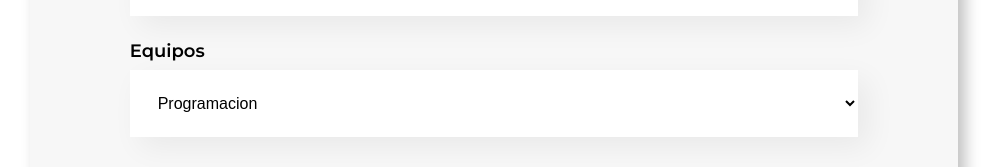
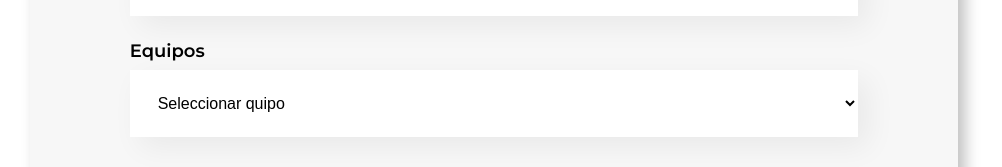
Before and after one commit to JulianRengifo/Org-react, a React (Create React App) app: page / in a window 1280 px wide. Shown: the part 1041-1208 px from the top of the page, without its empty margins (146-1148 px from the left). Built offline with nearby package versions, Linux system fonts and the light colour scheme.

Commit message:
Controlando los inputs y Seleccionando equipo
Se controlan los inputs atraves de props y funciones que se crean en el padre que es formulario.js para que desde alli se actualice los inputs

```diff
--- a/src/componentes/CampoTexto/index.js.js
+++ b/src/componentes/CampoTexto/index.js.js
@@ -1,12 +1,34 @@
-
+import { useState } from "react"
 import "./CampoTexto.css"
 
 const CampoTexto = (props) => {
-    console.log("Datos", props.titulo)
+    // ["como se hacede al valor del estado, y al lado derecho la funcion que se encarga de actualizar el estado"]
+    // const [valor, actualizarValor] = useState("")
+
     const placeholderModificado = `${props.placeholder}...` /* Pone los puntos en los placeholder */
+
+    const manejarCambio = (e) => {
+        /*e.target.value da el valor actual del elemento en el que ocurrió el evento.
+        Por ejemplo, si tienes un campo de entrada de texto y alguien
+        escribe "Hola" en él, e.target.value contendría "Hola" */
+
+        /*Actualiza el campo cuando ingresamos un nuevo valor
+        Tomando tomando el actualizarValor de formulario*/
+        props.actualizarValor(e.target.value)
+    }
+
     return <div className = "campo-texto">
         <label>{props.titulo}</label>
-        <input placeholder= {placeholderModificado} required={props.required}></input>
+        <input
+        placeholder= {placeholderModificado}
+        required={props.required}
+        /*Se le quitan la responsabilidad de como se va actualizar los valores de los input normal
+        que esta en index.js campoTexto, se recibe el valor atraves de props y se hace la vinculacion*/
+        value={props.valor} // Esta conectado con furmulario que es el componente papa
+        /* cuando el usuario cambie el valor del elemento al que se le ha asignado el manejador de eventos onChange,
+        la función manejarCambio se ejecutará automáticamente y tendrás acceso al nuevo valor del elemento a través de e.target.value.*/
+        onChange={manejarCambio}
+        />
     </div>
 }
 
--- a/src/componentes/Formulario/Formulario.js
+++ b/src/componentes/Formulario/Formulario.js
@@ -1,24 +1,67 @@
-
+import { useState } from "react";
 import "./Formulario.css"
 import CampoTexto from "../CampoTexto/index.js";
 import ListaOpciones from "../ListaOpciones/ListaOpciones.js";
 import "../Boton"
 import Boton from "../Boton";
 
+//Formulario estara pendiente de actualizar los valores
+
 const Formulario = () => {
+
+    //Valor
+    const[nombre,actualizarNombre] = useState("")
+    const[puesto, actualizarPuesto] = useState("")
+    const[foto, actualizarFoto] = useState("")
+    const[equipo, actualizarEquipo] = useState("")
 
     const manejarEnvio = (e) => {
         e.preventDefault() /* Evita el envío del formulario predeterminado, no se recarga la pagina */
-        console.log("Manejar el envio", e)
+        console.log("Manejar el envio")
+
+        let datosEnviar = {
+            //Tenemos la llave nombre que no esta definido por que internamente el valor y la llave tienen el mismo nombre
+            nombre,
+            puesto,
+            foto,
+            equipo
+        }
+        console.log(datosEnviar)
     }
 
     return <section className= "formulario">
         <form onSubmit={manejarEnvio}>
             <h2>Rellena el formulario para crear el colaborador.</h2>
-            <CampoTexto titulo= "Nombre" placeholder= "Ingresar Nombre" required/>
-            <CampoTexto titulo="Puesto" placeholder= "Ingresar Puesto" required/>
-            <CampoTexto titulo="Foto" placeholder= "Ingresar enlace de foto" required/>
-            <ListaOpciones></ListaOpciones>
+
+            <CampoTexto
+            titulo= "Nombre"
+            placeholder= "Ingresar Nombre"
+            required
+            valor={nombre}
+            actualizarValor={actualizarNombre}
+            />
+
+            <CampoTexto
+            titulo="Puesto"
+            placeholder= "Ingresar Puesto"
+            required
+            valor={puesto}
+            actualizarValor={actualizarPuesto}
+            />
+
+            <CampoTexto
+            titulo="Foto"
+            placeholder= "Ingresar enlace de foto"
+            required
+            valor={foto}
+            actualizarValor={actualizarFoto}
+            />
+
+            <ListaOpciones
+            valor={equipo}
+            actualizarEquipo={actualizarEquipo}
+            />
+
             <Boton>
                 Crear
             </Boton>
--- a/src/componentes/ListaOpciones/ListaOpciones.js
+++ b/src/componentes/ListaOpciones/ListaOpciones.js
@@ -1,7 +1,7 @@
 
 import "./ListaOpciones.css"
 
-const ListaOpciones = () => {
+const ListaOpciones = (props) => {
 
     const equipos = [
 
@@ -14,11 +14,20 @@ const ListaOpciones = () => {
         "Innovación y Gestión"
     ]
 
+    const manejarCambio = (e) => {
+        console.log("cambio", e.target.value)
+        //Se envia el valor al papa y este se estara actulizando, se hace el envio atravez de la funcion actualizarEquipo
+        props.actualizarEquipo(e.target.value)
+    }
+
     return <div className="lista-opciones">
         <label>Equipos</label>
-        <select>
+        {/*Select recibe el valor y la funcion desde el componente papa que es formulario*/}
+        <select value={props.valor} onChange={manejarCambio}>
+            {/* describe una opción en una lista desplegable que está deshabilitada y no tiene ningún valor asociado inicialmente.*/}
+            <option value="" disabled defaultValue="" hidden>Seleccionar quipo</option>
             {equipos.map((equipo, index) =>
-                <option key={index}>{equipo}</option> /* index es la posicion del elemento dentro del arreglo */
+                <option key={index} value={equipo}>{equipo}</option> /* index es la posicion del elemento dentro del arreglo */
             )}
         </select>
     </div>
```
